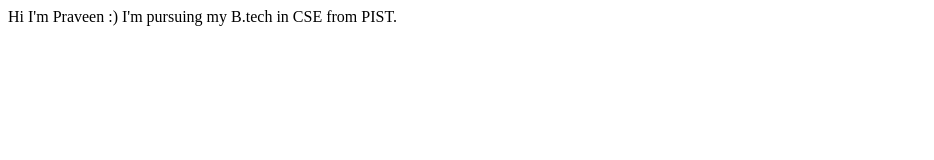
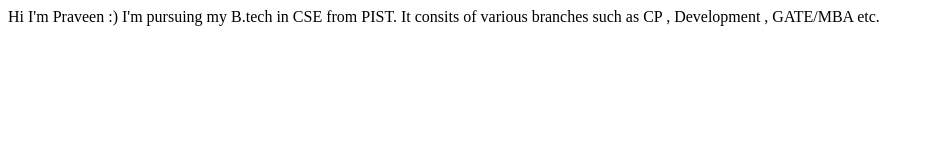
Before and after one commit to kwello/student-online-platform, a plain HTML site: page index.htm in a window 1280 px wide. Shown: the whole page, without its empty margins (0-934 px from the left). Drawn offline with Linux system fonts and the light colour scheme.

Commit message:
update : branch details

```diff
--- a/index.htm
+++ b/index.htm
@@ -9,5 +9,8 @@
 <body>
     Hi I'm Praveen :)
     I'm pursuing my B.tech in CSE from PIST.
+
+    It consits of various branches such as
+    CP , Development , GATE/MBA etc.
 </body>
 </html>
```
